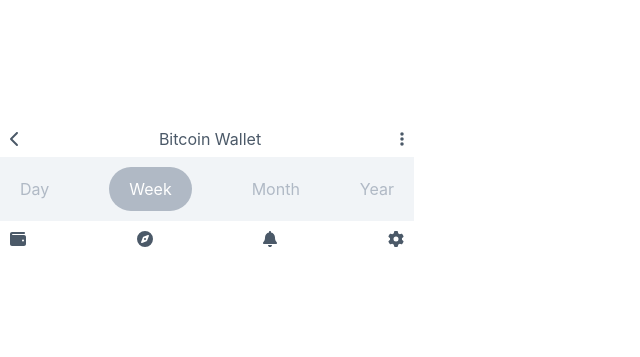
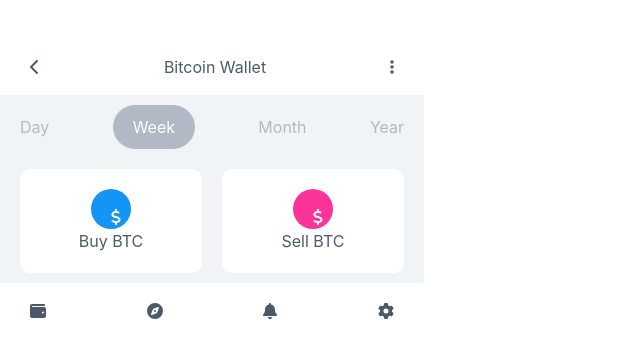
Before and after one commit to mevolkan/wallet, a React (Vite) app: page / in a window 1280 px wide. Shown: the part 211-568 px from the top of the page, without its empty margins (0-640 px from the left). Built offline with nearby package versions, Linux system fonts and the light colour scheme.

Commit message:
buy sell container

```diff
--- a/src/App.css
+++ b/src/App.css
@@ -8,41 +8,91 @@
  }
 
 
-nav{
+ nav {
    background-color: #fff;
    color: #4b5968;
    display: flex;
    justify-content: space-between;
-  width: 414px;
+   width: 384px;
    margin: 0 auto;
+   padding: 10px 20px;
  }
-nav > svg{
+
+ nav>svg {
    padding: 10px;
  }
-nav > div{
+
+ nav>div {
    display: flex;
    align-items: center;
    justify-content: center;
+
  }
-nav.navbar{
+
+ nav.navbar {
    position: sticky;
    top: 0;
  }
-nav.navdrawer{
+
+ nav.navdrawer {
    position: sticky;
    bottom: 0;
  }
+
  /* timefilter */
-div.time-filter{
+ div.time-filter {
    display: flex;
    justify-content: space-between;
    padding: 10px 20px;
    align-items: center;
 
  }
-.time-filter .active{
+
+ .time-filter .active {
    color: #fff;
    background-color: #b0b9c5;
    padding: 10px 20px;
    border-radius: 50px;
  }
+
+ .buysell {
+   display: flex;
+   justify-content: space-between;
+   flex-wrap: wrap;
+   gap: 20px;
+   padding: 10px 20px;
+ }
+
+ .buysell .button-container {
+   background-color: #fff;
+   padding: 20px;
+   /* margin: 10px 20px; */
+   border-radius: 10px;
+   flex: 1;
+   display: flex;
+   flex-direction: column;
+   align-items: center;
+ }
+
+ .button-container span {
+   border-radius: 20px;
+   color: #4d5b6a;
+ }
+
+ .button-container .icon {
+   width: 40px;
+   height: 40px;
+   display: block;
+   color: #fff;
+ }
+
+ .button-container .icon svg {
+   padding: 20px;
+ }
+
+ .buy .icon {
+   background-color: #1494f5;
+ }
+ .sell .icon{
+  background-color: #fc3398;
+ }
--- a/src/App.jsx
+++ b/src/App.jsx
@@ -3,6 +3,7 @@ import './App.css'
 import Navigation from './components/navbar'
 import NavDrawer from './components/navdrawer'
 import TimeFilter from './components/timefilter'
+import BuySell from './components/buysell'
 
 function App() {
 
@@ -11,6 +12,7 @@ function App() {
     <>
       <Navigation />
       <TimeFilter />
+      <BuySell />
       <NavDrawer />
     </>
   )
--- /dev/null
+++ b/src/components/buysell.jsx
@@ -0,0 +1,21 @@
+import { FontAwesomeIcon } from '@fortawesome/react-fontawesome';
+import { library } from "@fortawesome/fontawesome-svg-core";
+import { faDollarSign } from "@fortawesome/free-solid-svg-icons";
+
+library.add(faDollarSign);
+
+export default function BuySell() {
+  return (
+    <div className='buysell'>
+      <div className='buy button-container'>
+        <span className='icon'><FontAwesomeIcon icon={faDollarSign} /></span>
+        <span>Buy BTC</span>
+      </div>
+      <div className='sell button-container'>
+        <span className='icon'><FontAwesomeIcon icon={faDollarSign} /></span>
+        <span>Sell BTC</span>
+      </div>
+    </div>
+
+  )
+}
```
Lines whose indentation alone changed are shown as unchanged.
